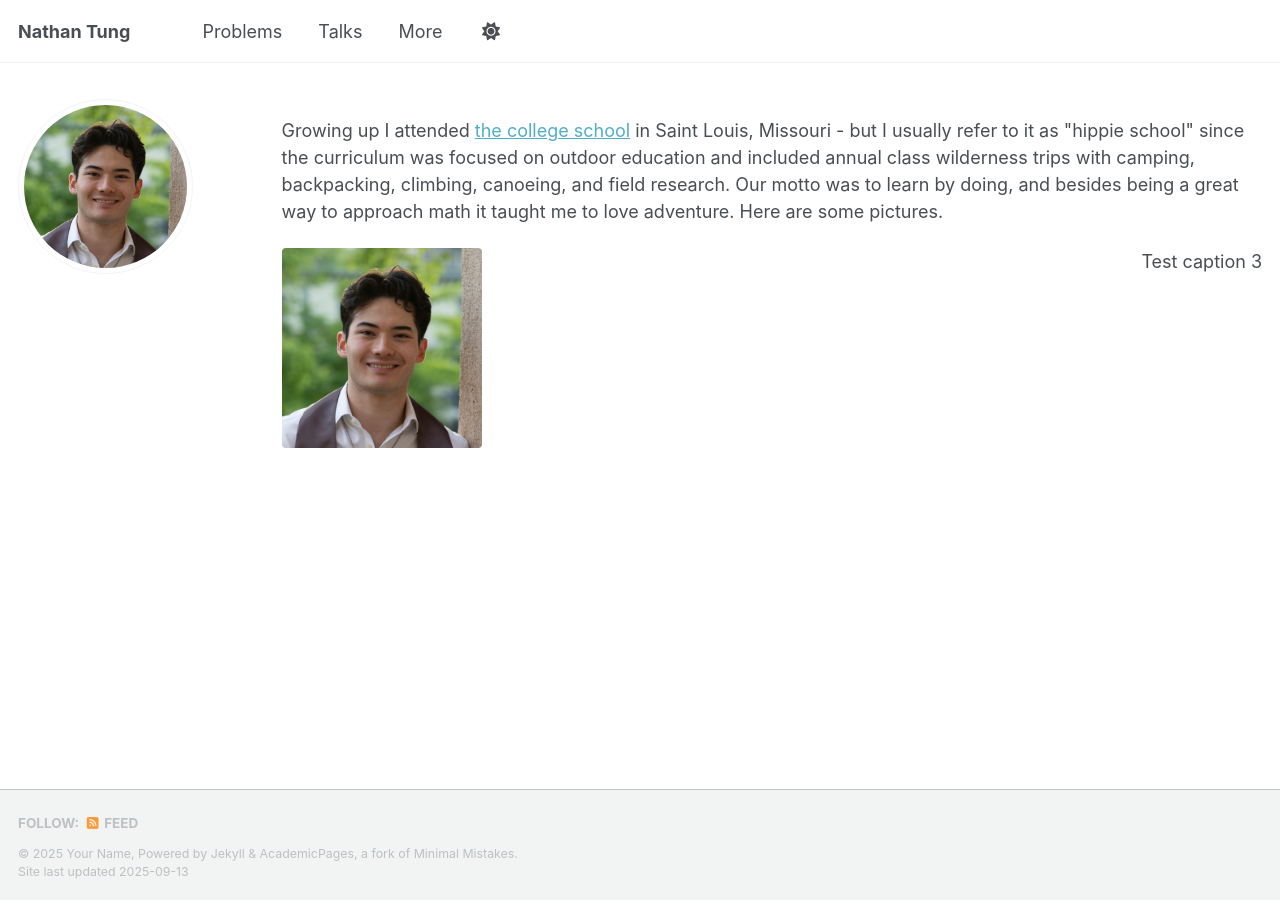
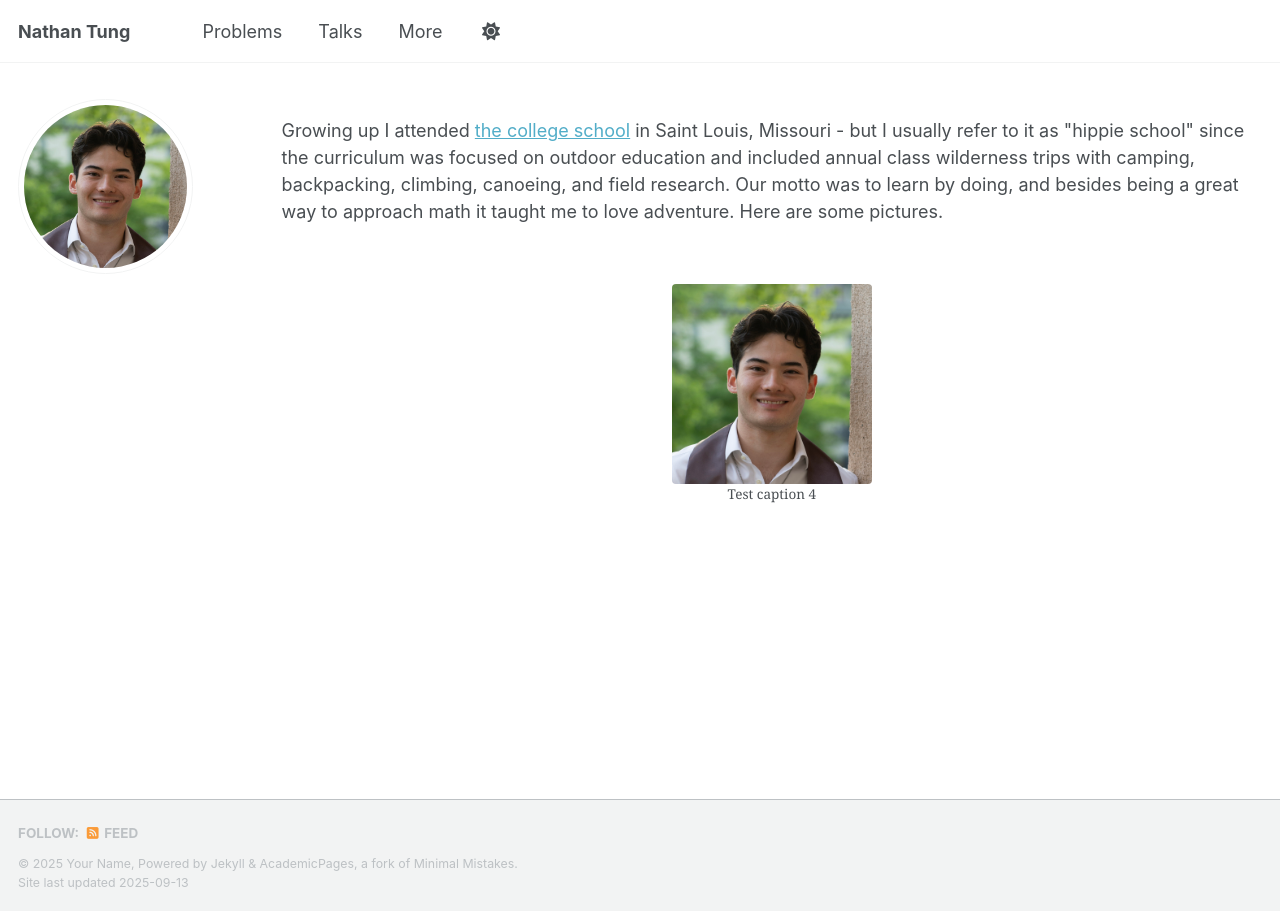
Before and after one commit to njtung/njtung.github.io, a Jekyll site: the page built from _pages/more.html, in a window 1280 px wide. Built offline with Jekyll 4.4.1, drawn with Linux system fonts in a browser that asks for light colours; a script that is not in the unit is left out.

Commit message:
Update more.html

```diff
--- a/_pages/more.html
+++ b/_pages/more.html
@@ -8,9 +8,9 @@ author_profile: true
   Growing up I attended <a href="https://www.thecollegeschool.org">the college school</a> in Saint Louis, Missouri - but I usually refer to it as "hippie school" since the curriculum was focused on outdoor education and included annual class wilderness trips with camping, backpacking, climbing, canoeing, and field research. Our motto was to learn by doing, and besides being a great way to approach math it taught me to love adventure. Here are some pictures.
 </p>
 
-<div>
-  <figure style="margin: 0 auto; text-align: center;">
-    <img src="../images/profile.png" alt="test" style="width: 200px; height: auto;">
-    <figcaption style="font: inherit; color: inherit;">Test caption 3</figcaption>
+<div style="text-align: center;">
+  <figure style="display: inline-block; text-align: center;">
+    <img src="../images/profile.png" alt="test" style="display: block; margin: auto; width: 200px; height: auto;">
+    <figcaption>Test caption 4</figcaption>
   </figure>
 </div>
```
